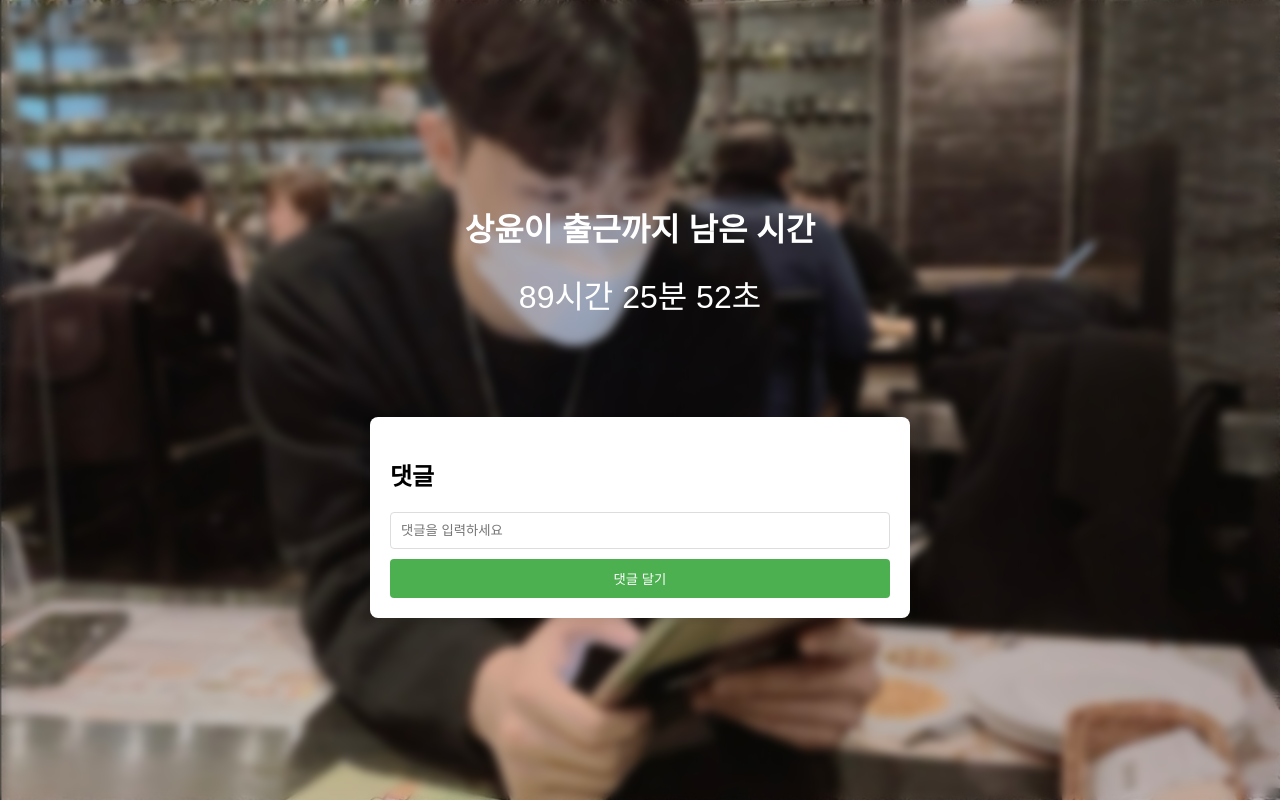
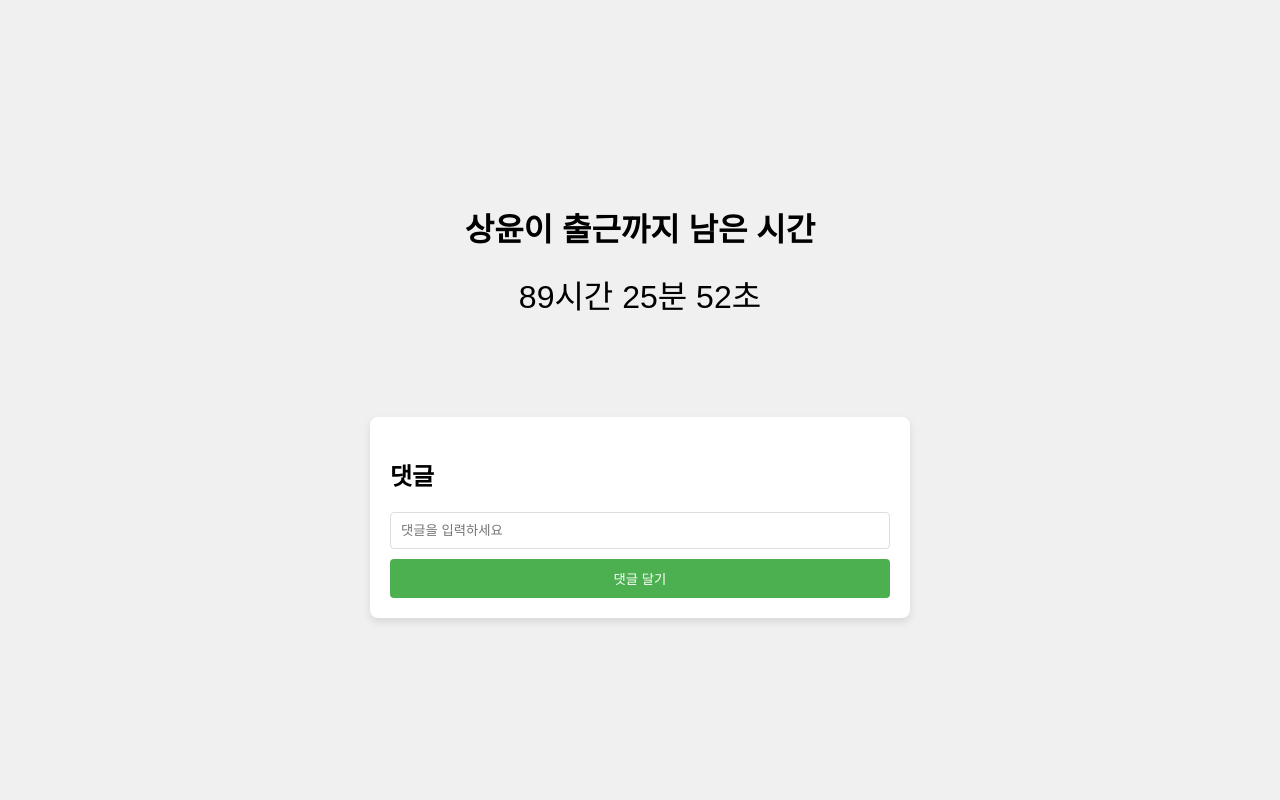
Before and after one commit to first0627/sangyoon, a website built with webpack: page public/index.html in a window 1280 px wide. Built offline with nearby package versions, Linux system fonts and the light colour scheme; no server answers.

Commit message:
asdfzxcvawer

```diff
--- a/public/index.html
+++ b/public/index.html
@@ -15,21 +15,15 @@
       justify-content: center;
       align-items: center;
       height: 100vh;
+      background-color: #f0f0f0;
       margin: 0;
       padding: 0;
-
-      /* 배경 이미지 설정 */
-      background-image: url('/img/bg.jpg');
-      background-size: cover;
-      background-position: center;
-      background-repeat: no-repeat;
-      backdrop-filter: blur(5px);
     }
 
     .slide-container {
-      position: relative;
-      width: 100%;
-      height: 50px;
+      position: relative; /* 상대 위치 설정 */
+      width: 100%; /* 전체 너비 설정 */
+      height: 50px; /* 적절한 높이 설정 */
       margin-top: 30px;
     }
 
@@ -43,8 +37,8 @@
     }
 
     .slide-container p {
-      text-align: center;
-      width: 100%;
+      text-align: center; /* 텍스트 중앙 정렬 */
+      width: 100%; /* 전체 너비 설정 */
       animation: fade 5s linear;
     }
 
@@ -52,18 +46,16 @@
     #countdown {
       text-align: center;
       margin-bottom: 20px;
-      color: white;
     }
 
     #time-left {
       font-size: 2em;
       margin-top: 20px;
-      color: white; /* 하얀색으로 설정 */
     }
 
     #message {
       margin-top: 30px;
-      color: yellow;
+      color: red;
     }
 
     #comment-section {
@@ -100,8 +92,8 @@
 
     #comments {
       margin-top: 20px;
-      max-height: 300px;
-      overflow-y: auto;
+      max-height: 300px; /* 최대 높이 설정 */
+      overflow-y: auto; /* 세로 스크롤바 설정 */
     }
 
     #comments p {
@@ -234,7 +226,7 @@
     loadComments();
     loadRecentComments();
   };
-  setInterval(showComment, 3000);
+  setInterval(showComment, 3000); // 5초마다 댓글 변경
   setInterval(updateCountdown, 1000);
 </script>
 </body>
```
Also changed, not shown: 1 other file.
